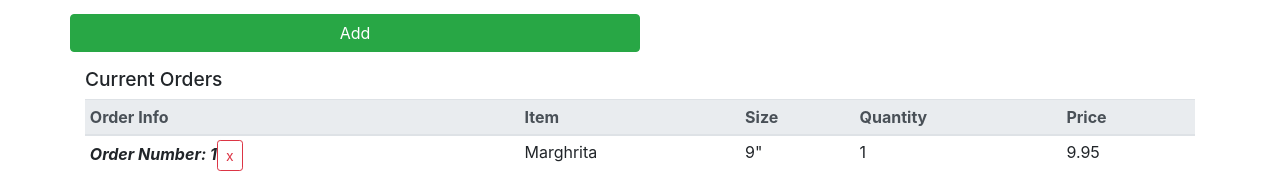
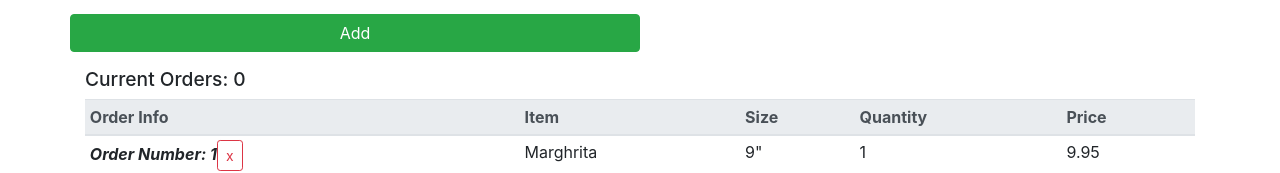
Before and after one commit to aroran1/pizza-planet, a Vue app: page /admin in a window 1280 px wide. Shown: the part 630-803 px from the top of the page. Built offline with nearby package versions, Linux system fonts and the light colour scheme.

Commit message:
added getters

```diff
--- a/src/components/Admin.vue
+++ b/src/components/Admin.vue
@@ -19,7 +19,7 @@
             <th>Remove Item</th>
           </tr>
         </thead>
-        <tbody v-for="item in getMenuItems" :key="item.name">
+        <tbody v-for="item in menuItems" :key="item.name">
           <tr>
             <td>{{ item.name }}</td>
             <td><button class="btn btn-sm btn-outline-danger">x</button></td>
@@ -30,7 +30,7 @@
   </div>
   <div class="row">
     <div class="col-sm-12">
-      <h2>Current Orders</h2>
+      <h2>Current Orders: {{ numberOfOrders }}</h2>
       <table class="table table-sm">
         <thead class="thead-default thead-light">
           <tr>
@@ -80,8 +80,12 @@ export default {
     ppLogin: Login
   },
   computed: {
-    getMenuItems() {
-      return this.$store.state.menuItems
+    menuItems() {
+      // return this.$store.state.menuItems
+      return this.$store.getters.getMenuItems
+    },
+    numberOfOrders() {
+      return this.$store.getters.getNumberOfOrders
     }
   },
   beforeRouteLeave(to, from, next) {
--- a/src/components/Menu.vue
+++ b/src/components/Menu.vue
@@ -11,7 +11,7 @@
           </tr>
         </thead>
         <!-- <tbody v-bind:for="item in getMenuItems"> -->
-        <tbody v-for="item in getMenuItems" :key="item.name">
+        <tbody v-for="item in menuItems" :key="item.name">
           <tr>
             <td><strong>{{ item.name }}</strong></td>
           </tr>
@@ -83,8 +83,9 @@ export default {
     }
   },
   computed: {
-    getMenuItems() {
-      return this.$store.state.menuItems
+    menuItems() {
+      // return this.$store.state.menuItems
+      return this.$store.getters.getMenuItems
     }
   },
   methods: {
--- a/src/store/index.js
+++ b/src/store/index.js
@@ -59,6 +59,11 @@ export const store = new Vuex.Store({
           }
         ]
       }
-    }
+    },
+    orders: []
+  },
+  getters: {
+    getMenuItems: state => state.menuItems,
+    getNumberOfOrders: state => state.orders.length
   }
 })
```
